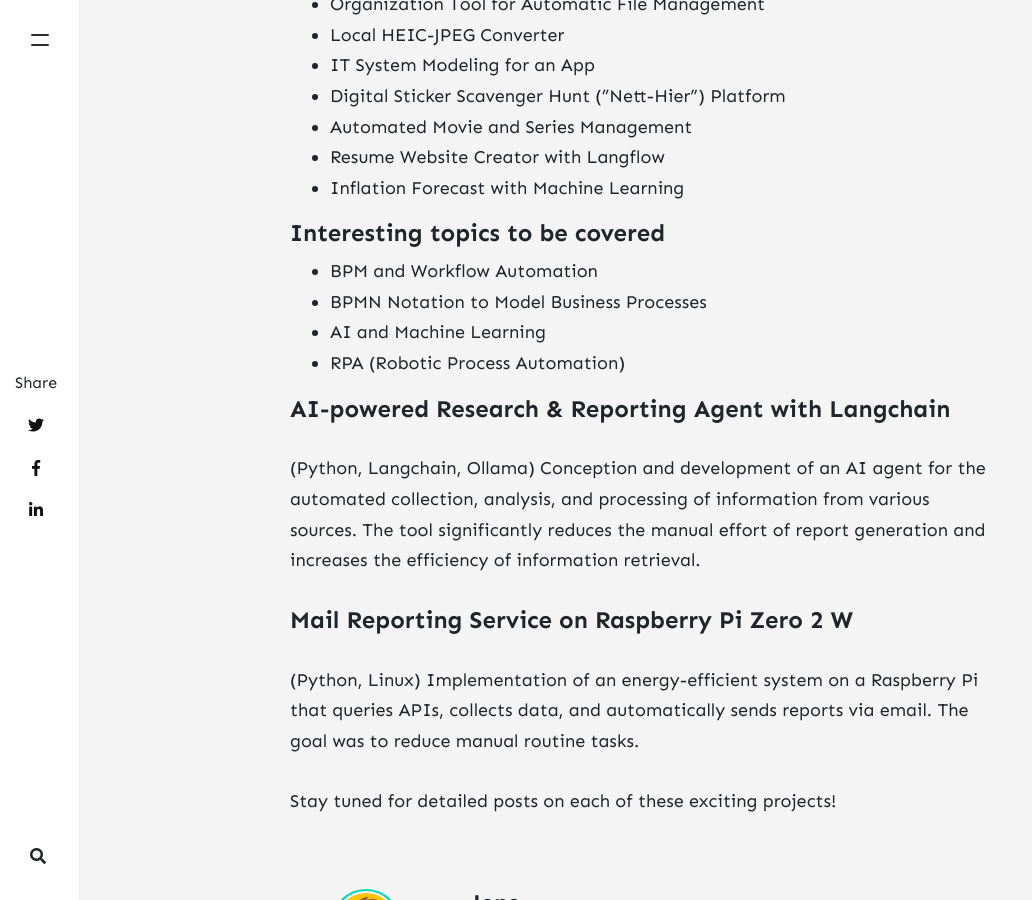
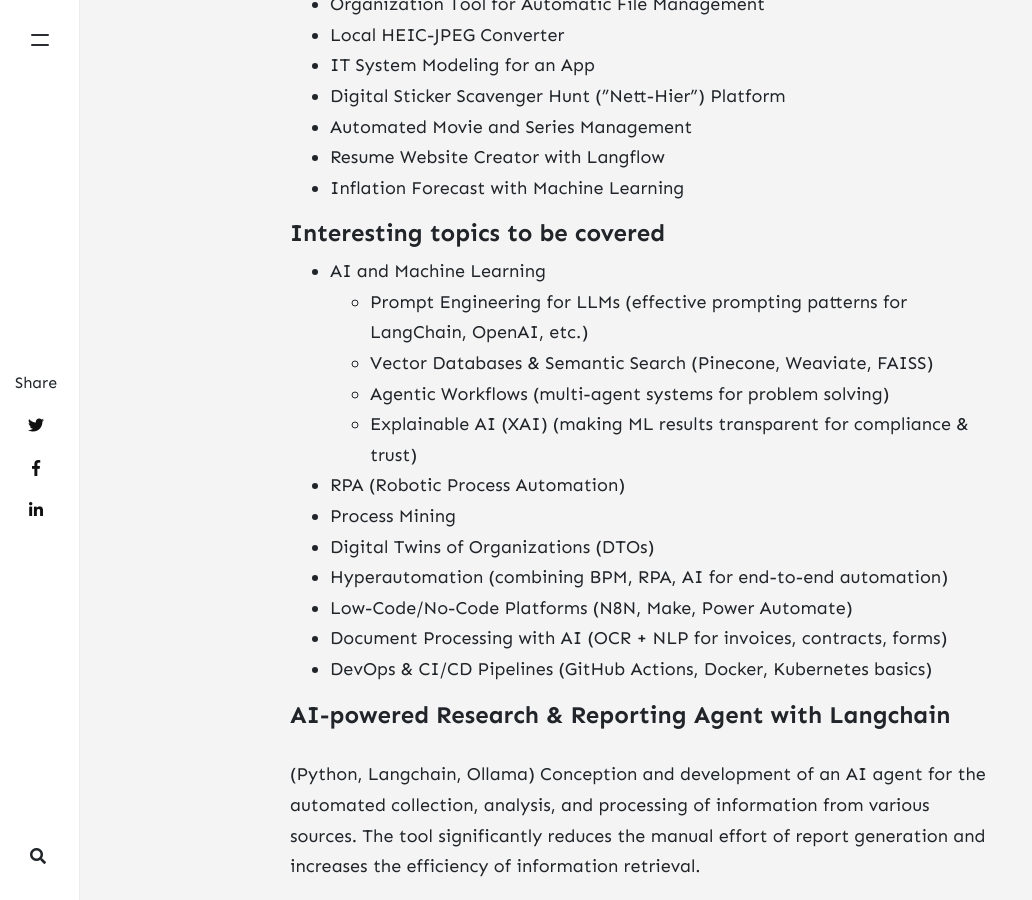
Before and after one commit to jensettl/jensettl.github.io, a Jekyll site: the page built from _posts/2025-09-30-Coming soon.md, in a window 1280 px wide and 900 px high, scrolled down 1568 px. Shown: the whole window, without its empty margins (0-1032 px from the left). Built offline with Jekyll 4.4.1, drawn with Linux system fonts in a browser that asks for light colours; nearby versions of some CDN libraries; comment, search, counter and statistics services are not loaded.

Commit message:
Update "Coming soon" post with additional topics

```diff
--- a/_posts/2025-09-30-Coming soon.md
+++ b/_posts/2025-09-30-Coming soon.md
@@ -31,10 +31,18 @@
 
 
 #### Interesting topics to be covered
-- BPM and Workflow Automation
-- BPMN Notation to Model Business Processes
 - AI and Machine Learning
+    - Prompt Engineering for LLMs (effective prompting patterns for LangChain, OpenAI, etc.)
+    - Vector Databases & Semantic Search (Pinecone, Weaviate, FAISS)
+    - Agentic Workflows (multi-agent systems for problem solving)
+    - Explainable AI (XAI) (making ML results transparent for compliance & trust)
 - RPA (Robotic Process Automation)
+- Process Mining
+- Digital Twins of Organizations (DTOs)
+- Hyperautomation (combining BPM, RPA, AI for end-to-end automation)
+- Low-Code/No-Code Platforms (N8N, Make, Power Automate)
+- Document Processing with AI (OCR + NLP for invoices, contracts, forms)
+- DevOps & CI/CD Pipelines (GitHub Actions, Docker, Kubernetes basics)
 
 #### AI-powered Research & Reporting Agent with Langchain
 (Python, Langchain, Ollama)
```
